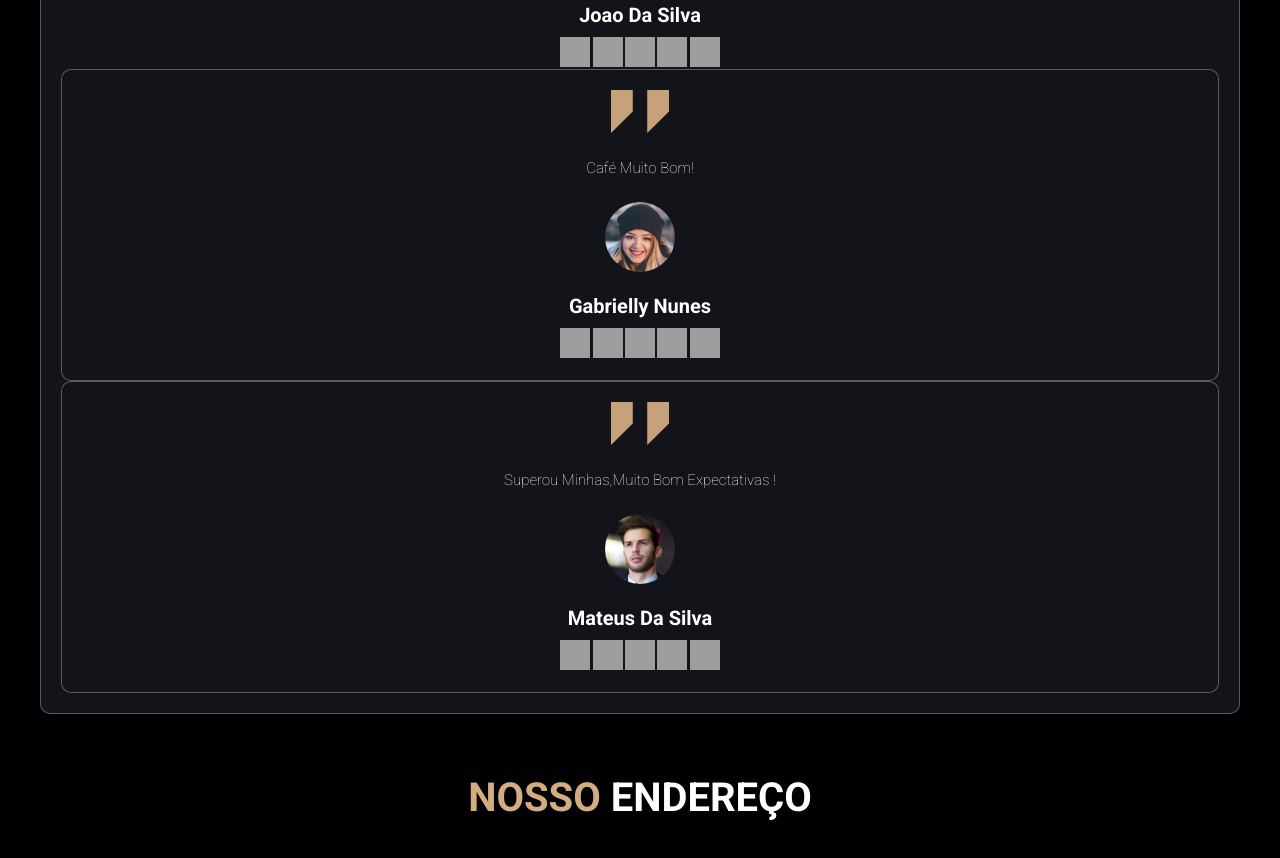
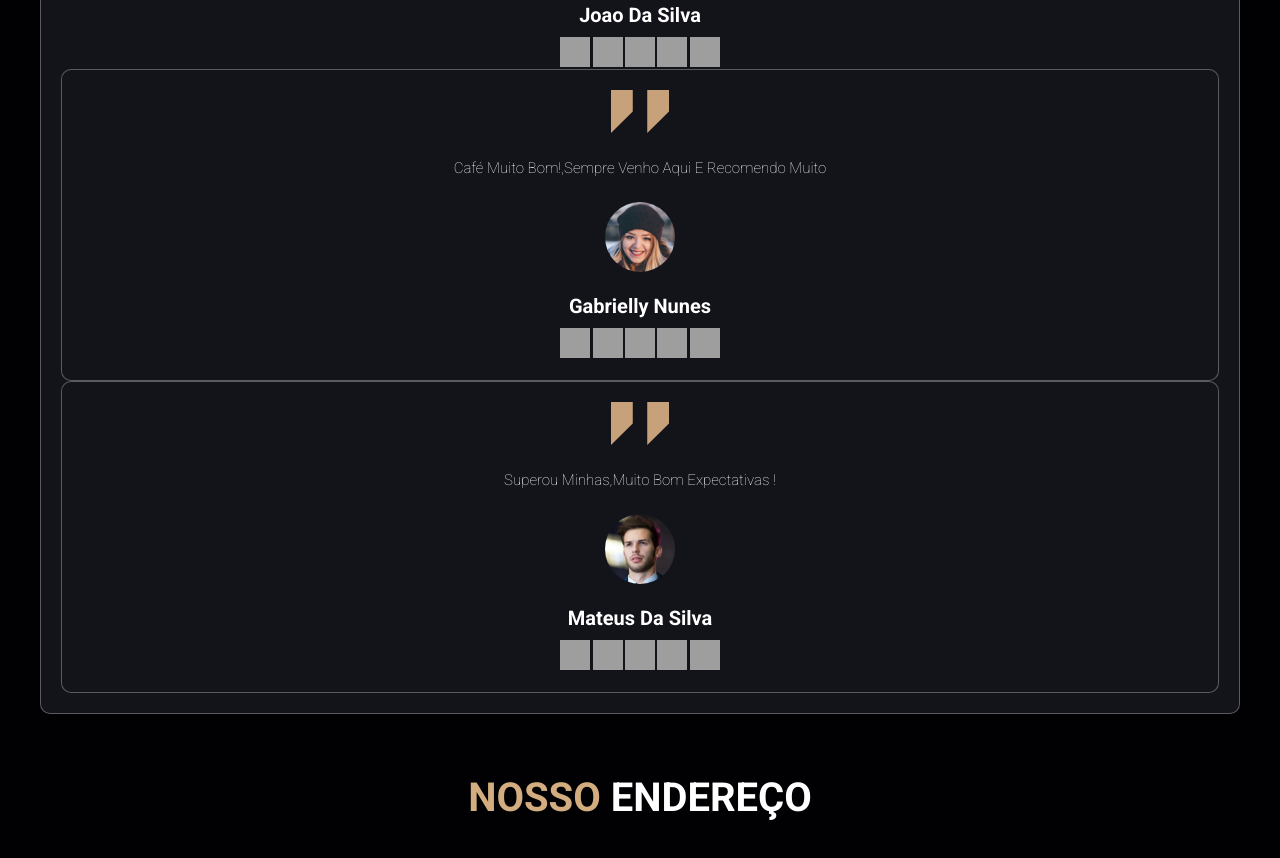
Before and after one commit to allan1285/cafeteria, a plain HTML site: page index.html in a window 1280 px wide. Shown: the part 2653-3511 px from the top of the page. Drawn offline with Linux system fonts and the light colour scheme; grey boxes are pictures that could not be loaded.

Commit message:
mudanca na avaliaçoes

```diff
--- a/index.html
+++ b/index.html
@@ -136,7 +136,7 @@
                         alt="star-half-empty" />
                 </div>    <div class="box">
                     <img src="img/quote-img.png" alt="comentario">
-                    <p>café muito bom!</p>
+                    <p>café muito bom!,sempre venho aqui e recomendo muito</p>
                     <img src="img/pic-2.png" alt="foto cliente "class=user>
                     <h3>gabrielly nunes </h3>
                     <div class="stars">
```
